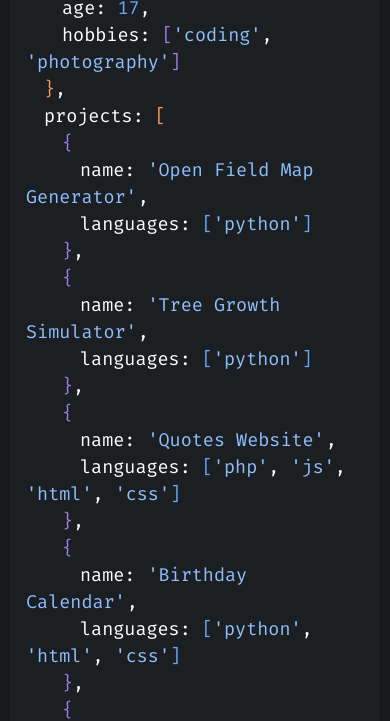
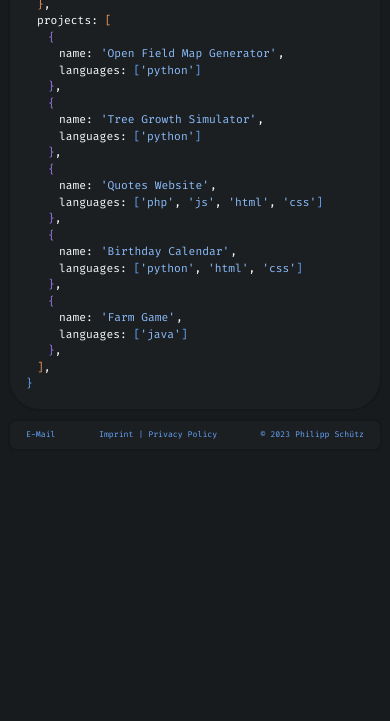
Before and after one commit to philipp-schuetz/portfolio-website, a plain HTML site: page index.html in a window 390 px wide. Shown: the part 112-833 px from the top of the page. Drawn offline with Linux system fonts and the light colour scheme; files whose address does not match are found by name.

Commit message:
Change font size for mobile devices

```diff
--- a/css/stylesheet.css
+++ b/css/stylesheet.css
@@ -175,13 +175,15 @@ footer > #mail > #mail-mobile {
 	}
 
 	#codebox {
-		font-size: 18px;
+		font-size: 11px;
 	}
 
 	footer {
 		height: 32px;
 		border-radius: 8px;
-		font-size: 10px;
+		font-size: 8px;
+		padding-left: 16px;
+		padding-right: 16px;
 	}
 	footer > #mail > #mail-desktop{
 		display: none;
```
